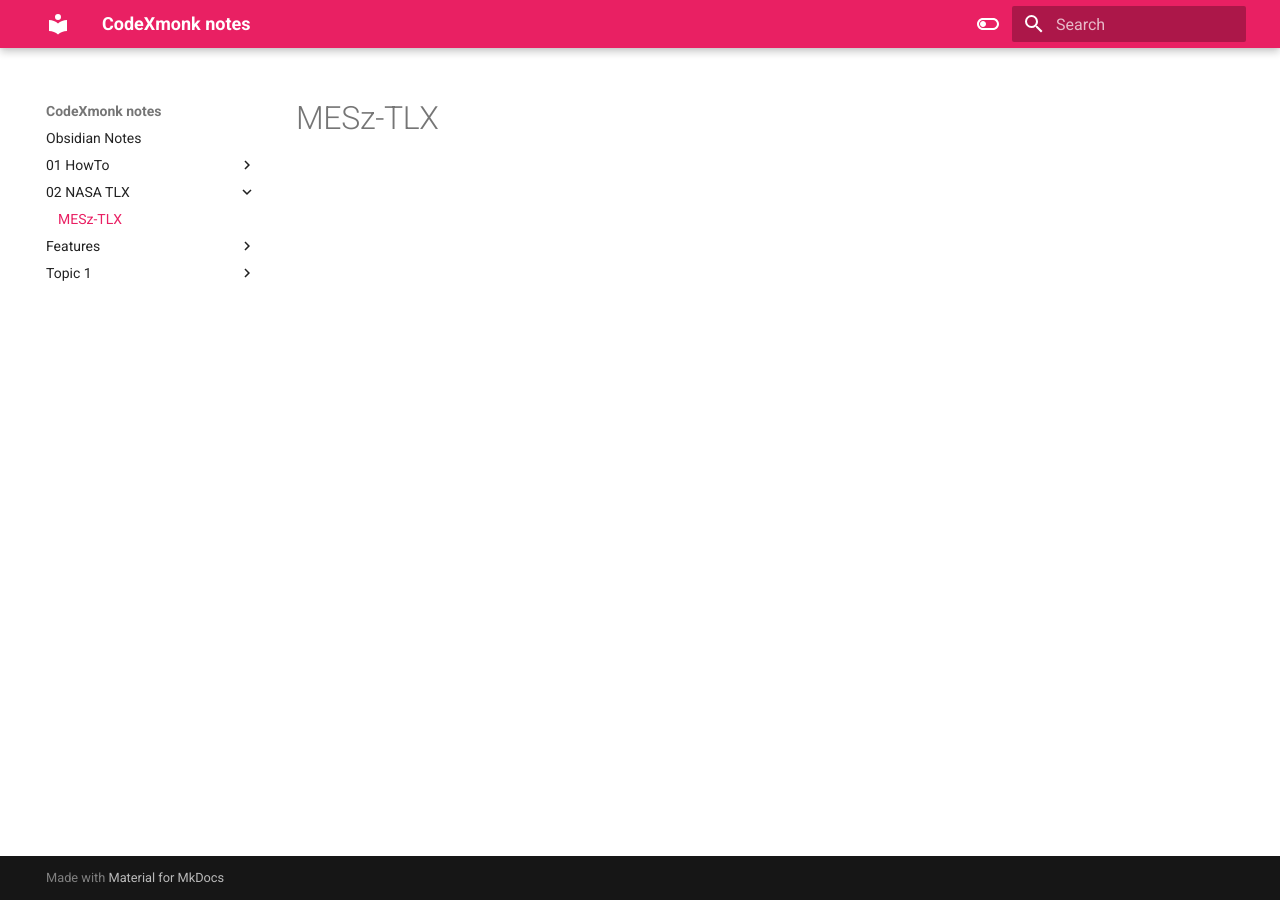
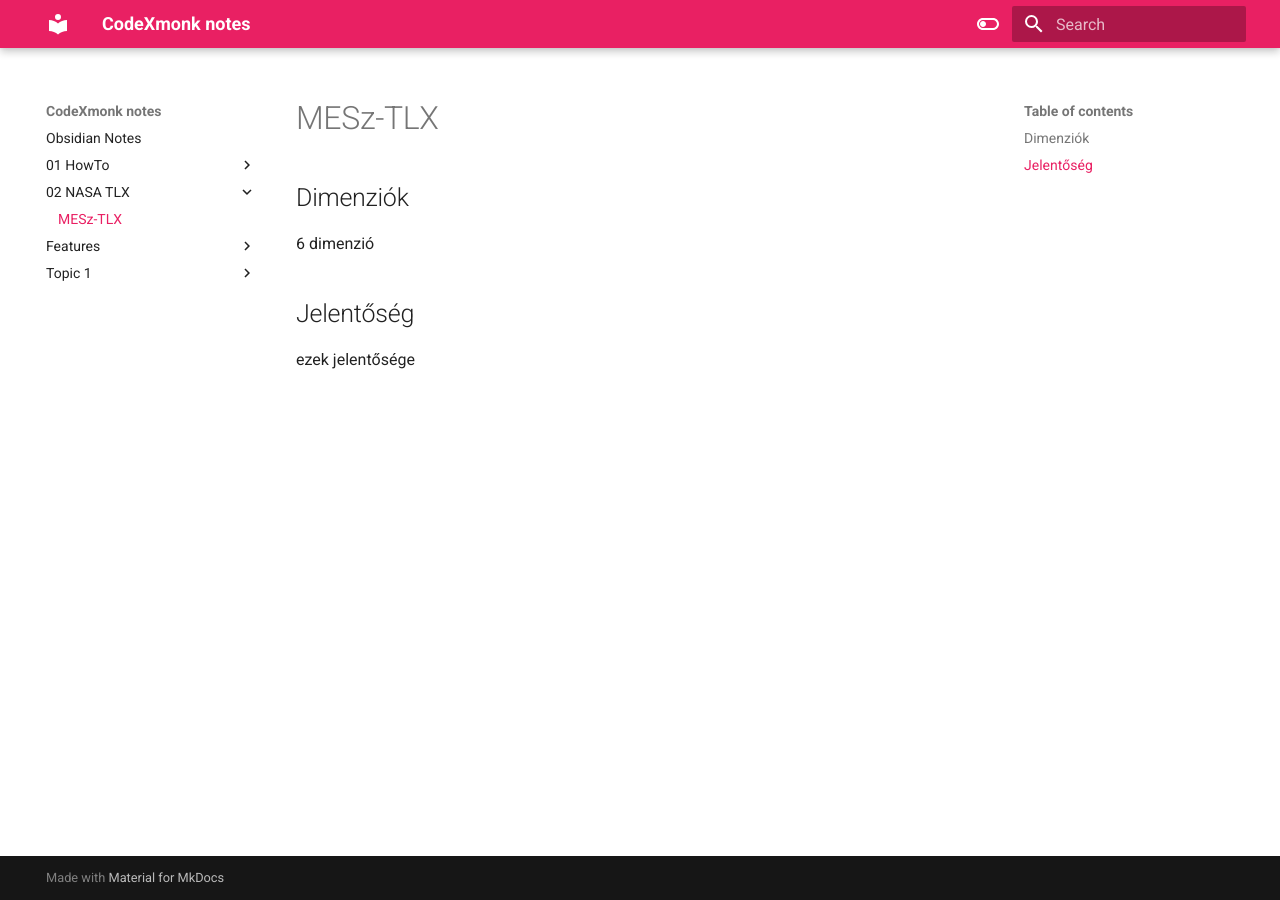
Before and after one commit to CodeXmonk/notes, an MkDocs documentation site: the page built from docs/02-NASA-TLX/MESz-TLX.md, in a window 1280 px wide. Built offline with MkDocs 1.6.1 and Material for MkDocs 9.7.7, drawn with Linux system fonts in a browser that asks for light colours.

Commit message:
first texts in TLX

```diff
--- a/docs/02-NASA-TLX/MESz-TLX.md
+++ b/docs/02-NASA-TLX/MESz-TLX.md
@@ -1 +1,8 @@
 # MESz-TLX
+
+## Dimenziók
+
+6 dimenzió
+## Jelentőség
+
+ezek jelentősége
```
